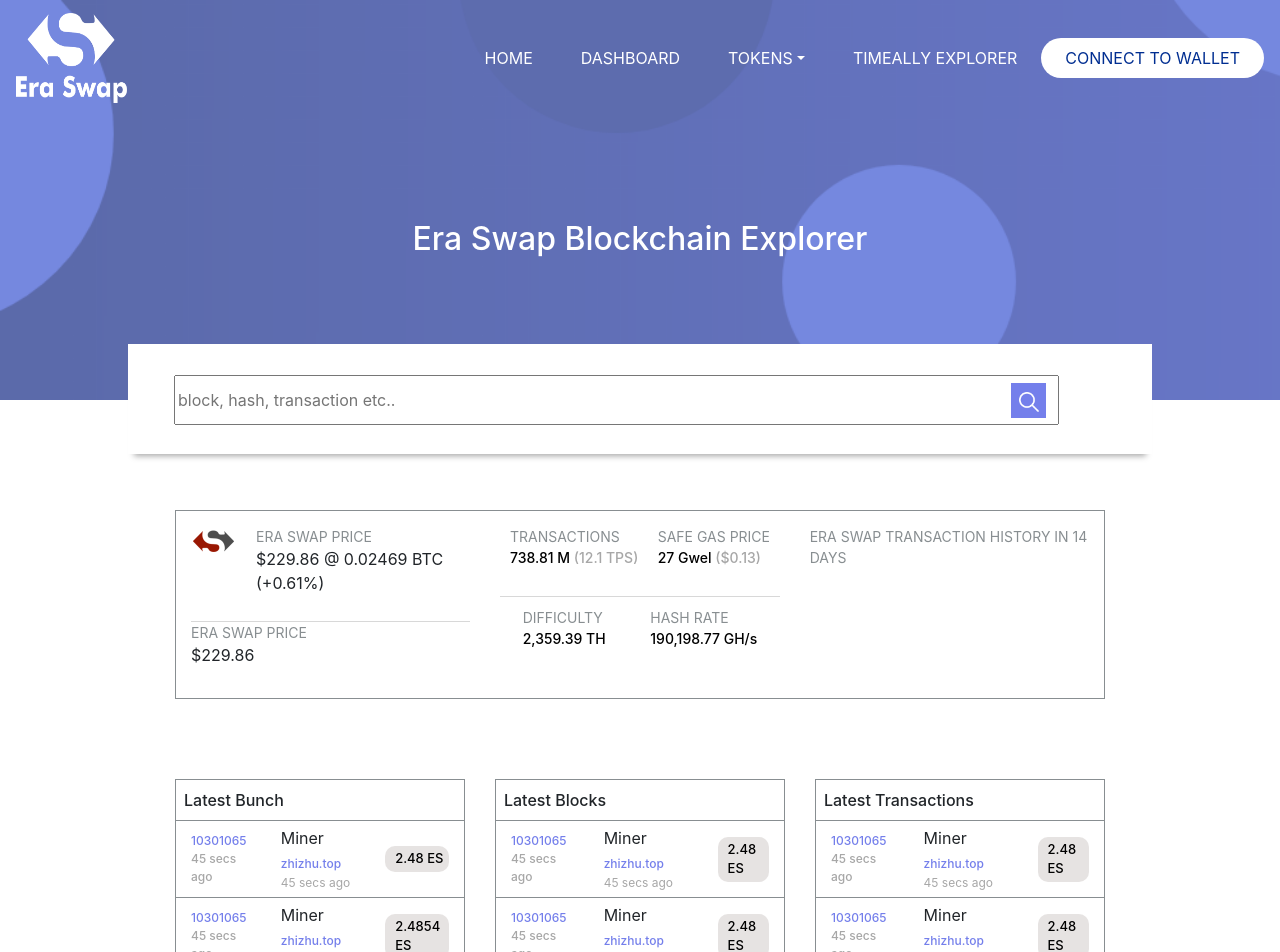
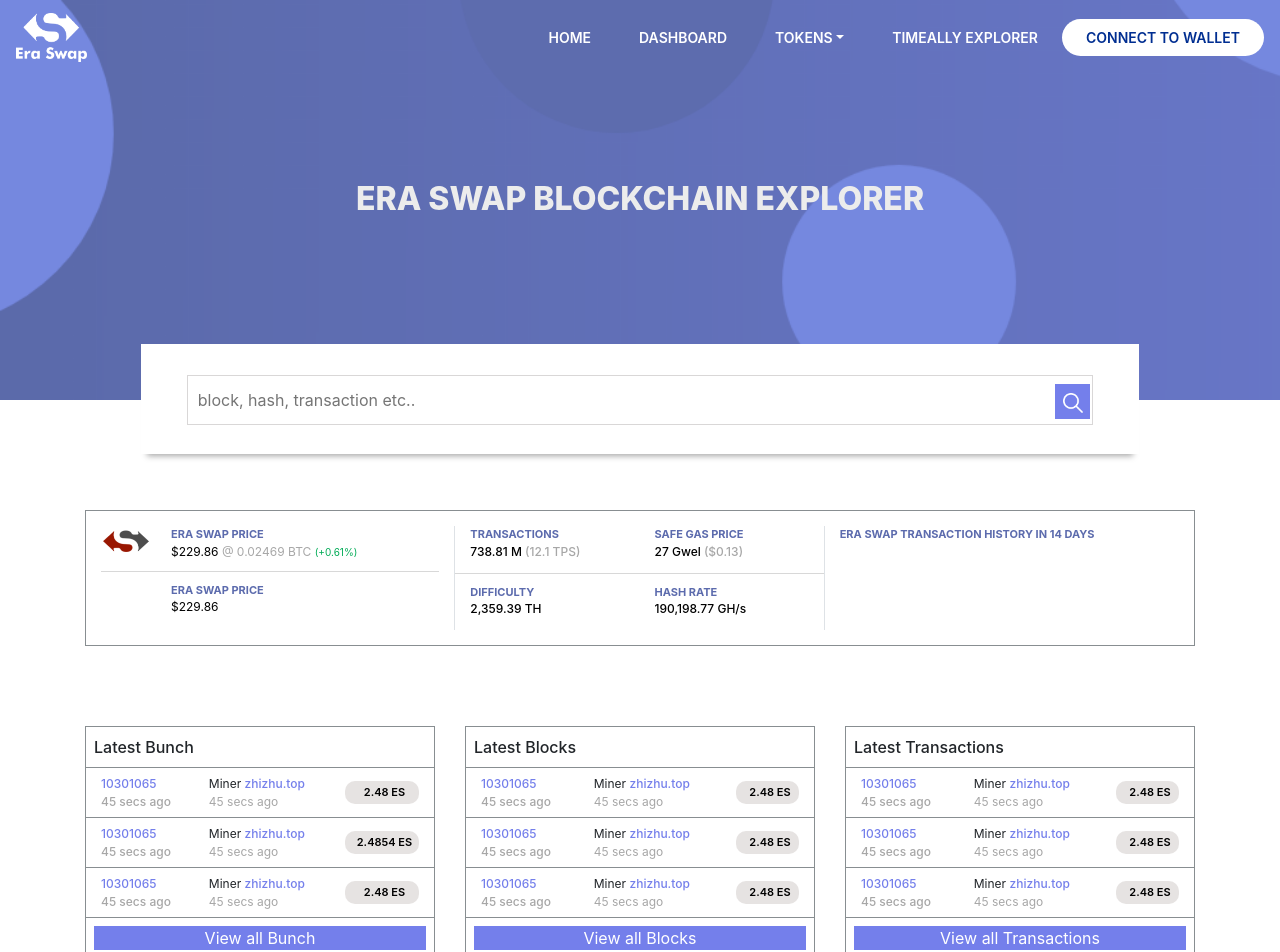
Before and after one commit to riya249/explorer-1, a React (Create React App) app: page / in a window 1280 px wide. Shown: the top 952 px of the page. Built offline with nearby package versions, Linux system fonts and the light colour scheme.

Commit message:
ui changes

```diff
--- a/src/App.css
+++ b/src/App.css
@@ -3,3 +3,86 @@
   overflow-x: hidden;
     width: 100%;
   }
+  /*Space css class
+-----------------------------------*/
+
+/*----------------
+margin space
+-----------------*/
+
+.mb0 { margin-bottom: 0px; }
+.mb5 { margin-bottom: 5px; }
+.mb10 { margin-bottom: 10px; }
+.mb20 { margin-bottom: 20px; }
+.mb30 { margin-bottom: 30px; }
+.mb40 { margin-bottom: 40px; }
+.mb60 { margin-bottom: 60px; }
+.mb80 { margin-bottom: 80px; }
+.mb100 { margin-bottom: 100px; }
+.mt0 { margin-top: 0px; }
+.mt10 { margin-top: 10px; }
+.mt20 { margin-top: 20px; }
+.mt30 { margin-top: 30px; }
+.mt40 { margin-top: 40px; }
+.mt60 { margin-top: 60px; }
+.mt80 { margin-top: 80px; }
+.mt100 { margin-top: 100px; }
+.mr0 { margin-right: 0px; }
+.mr10 { margin-right: 10px; }
+.mr20 { margin-right: 10px; }
+.ml0 { margin-left: 0px; }
+.ml10 { margin-left: 10px; }
+.ml20 { margin-left: 20px; }
+
+/*----------------
+less margin space from top
+-----------------*/
+.mt-20 { margin-top: -20px; }
+.mt-40 { margin-top: -40px; }
+.mt-60 { margin-top: -60px; }
+.mt-80 { margin-top: -80px; }
+
+/*---------------
+Padding space
+-----------------*/
+.nopadding { padding: 0px; }
+.nopr { padding-right: 0px; }
+.nopl { padding-left: 0px; }
+.pinside10 { padding: 10px; }
+.pinside20 { padding: 20px; }
+.pinside30 { padding: 30px; }
+.pinside40 { padding: 40px; }
+.pinside50 { padding: 50px; }
+.pinside60 { padding: 60px; }
+.pinside80 { padding: 80px; }
+.pinside100 { padding: 100px; }
+.pdt10 { padding-top: 10px; }
+.pdt20 { padding-top: 20px; }
+.pdt30 { padding-top: 30px; }
+.pdt40 { padding-top: 40px; }
+.pdt60 { padding-top: 60px; }
+.pdt80 { padding-top: 80px; }
+.pdb10 { padding-bottom: 10px; }
+.pdb20 { padding-bottom: 20px; }
+.pdb30 { padding-bottom: 30px; }
+.pdb40 { padding-bottom: 40px; }
+.pdb60 { padding-bottom: 60px; }
+.pdb80 { padding-bottom: 80px; }
+.pdl10 { padding-left: 10px; }
+.pdl20 { padding-left: 20px; }
+.pdl30 { padding-left: 30px; }
+.pdl40 { padding-left: 40px; }
+.pdl60 { padding-left: 60px; }
+.pdl70 { padding-left: 70px; }
+.pdl80 { padding-left: 80px; }
+.pdl120 { padding-left: 120px; }
+.pdr10 { padding-right: 10px; }
+.pdr20 { padding-right: 20px; }
+.pdr30 { padding-right: 30px; }
+.pdr40 { padding-right: 40px; }
+.pdr60 { padding-right: 60px; }
+.pdr80 { padding-right: 80px; }
+* {
+  padding: 0;
+  margin: 0;
+}
--- a/src/Components/Header/Header.scss
+++ b/src/Components/Header/Header.scss
@@ -29,3 +29,7 @@
     color: #747FEB !important;
     font-size: 20px;
 }
+
+.nav-colored{
+    background-color: red($color: #000000);
+}
--- a/src/Components/Navbar/Navbar.css
+++ b/src/Components/Navbar/Navbar.css
@@ -1,18 +1,31 @@
-.eslogo-Img{
-    width: 111px;
-    height: 90px;
+.eslogo-Img {
+  width: 71px;
+  height: auto;
 }
 .navbar-expand-lg .navbar-nav .nav-link {
   padding-right: 1.5rem;
   padding-left: 1.5rem;
+  font-size: 14px;
+  font-weight: 600;
 }
-.navbar-dark .navbar-nav .nav-link{
+.navbar-dark .navbar-nav .nav-link {
   color: #ffffff;
 }
 
-.nav-link.connect-style{
+.nav-link.connect-style {
   background-color: #ffffff;
-color: #002e91!important;
+  color: #002e91 !important;
   padding: 8px;
   border-radius: 28px;
 }
+.nav-link {
+  color: #ffffff;
+}
+@media (max-width: 992px) {
+  .flex-transc {
+    padding-top: 15px;
+  }
+  .flex-transc .era-value {
+    margin-bottom: 15px;
+  }
+}
--- a/src/Components/Navbar/Navbar.js
+++ b/src/Components/Navbar/Navbar.js
@@ -9,19 +9,31 @@
   constructor(props) {
     super(props);
     this.state = {
-
+      color: 'transparent'
     };
   }
 
+  componentDidMount(){
+    console.log('asdfasdfasdfsd')
+    window.addEventListener('scroll', this.listenScrollEvent)
+  }
+
+  listenScrollEvent = e => {
+    if (window.scrollY > 40) {
+      this.setState({color: '#747FEB'})
+    } else {
+      this.setState({color: 'transparent'})
+    }
+  }
 
   render() {
     return (
       <div>
-       <nav class="mb-1 navbar navbar-expand-lg navbar-dark info-color">
+       <nav class="mb-1 navbar navbar-expand-lg text-white fixed-top" style={{backgroundColor: this.state.color}}>
   <a class="navbar-brand" href="#"> <img className='eslogo-Img'  src={Images.path.esgreylogo} /></a>
   <button class="navbar-toggler" type="button" data-toggle="collapse" data-target="#navbarSupportedContent-4"
     aria-controls="navbarSupportedContent-4" aria-expanded="false" aria-label="Toggle navigation">
-    <span class="navbar-toggler-icon"></span>
+    <span class="navbar-toggler-icon"><i class="fa fa-bars" aria-hidden="true"></i></span>
   </button>
   <div class="collapse navbar-collapse" id="navbarSupportedContent-4">
     <ul class="navbar-nav ml-auto">
@@ -32,7 +44,7 @@
         </a>
       </li>
 
-      <li class="nav-item active">
+      <li class="nav-item ">
         <a class="nav-link" href="/BlockPage">
          DASHBOARD
           <span class="sr-only">(current)</span>
@@ -45,13 +57,13 @@
          TOKENS
          <span class="sr-only">(current)</span></a>
       </li>
-       <li class="nav-item active">
+       <li class="nav-item ">
         <a class="nav-link" href="/Explore">
          TIMEALLY EXPLORER
           <span class="sr-only">(current)</span>
         </a>
       </li>
-      <li class="nav-item active">
+      <li class="nav-item ">
         <a class="nav-link connect-style" href="/BlockPage">
         CONNECT TO WALLET
           <span class="sr-only">(current)</span>
--- a/src/Containers/HomePage/Homepage.css
+++ b/src/Containers/HomePage/Homepage.css
@@ -15,12 +15,11 @@
 }
 
 .esexplorer-Container{
-    width: 80%;
+    width: 78%;
     margin: 0 auto;
 }
 
 .es-explorer-wrapper{
-    width: 75%;
     margin: 0 auto;
 }
 
@@ -48,22 +47,27 @@
     background-color: #747FEB;
     width: 35px;
     height: 35px;
-    position: relative;
-    left: -48px;
+    position: absolute;
+    right: 48px;
+    top: 39px;
 }
 .search-Img{
     width: 20px;
     height: 20px;
 }
 .search-field{
-    width: 95%;
+    width: 100%;
     height: 50px;
+    border: 1px solid #a59f9f6b;
+    padding: 10px;
 }
 .es-main-head{
-    color: #ffffff;
+    color: #ececec;
     text-align: center;
     position: relative;
-    top: 25%;
+    top: 45%;
+    font-weight: 800;
+    text-transform: uppercase;
 }
 
 .home-search-container{
@@ -85,9 +89,22 @@
 }
 
 .era-head{
-    font-size: 14px;
-    color: #888e91;
+    font-size: 11px;
+    color: #5c6bad;
     margin-bottom: 0;
+    font-weight: 700;
+}
+.text-black{
+    font-size: 12px;
+    color: #000;
+}
+.text-green{
+    font-size: 10px;
+    color: #00ab56;
+}
+.text-gray{
+    font-size: 12px;
+    color: #a7a7a7;
 }
 
 .flex-eraswap{
@@ -122,6 +139,7 @@
     padding-top: 5px;
     padding-bottom: 5px;
     height: 50px;
+    font-size: 12px;
 }
 
 .era-view-btn{
@@ -135,11 +153,12 @@
 .era-no{
     color: #000000;
     background-color: #9b908a40;
-    font-weight: 500;
-    font-size: 13px;
+    font-weight: 600;
+    font-size: 11px;
     padding: 3px;
-    padding-left: 10px;
+    padding-left: 8px;
     border-radius: 10px;
+    text-align: center;
 }
 
 .frst-era{
@@ -187,7 +206,18 @@
     text-decoration: none;
 }
 
-@media (max-width: 768px) {
+.border-right{
+    border-right: 1px solid #eee;
+}
+.second-section-es p {
+    margin-bottom: 0rem;
+}
 
-
+@media (max-width: 992px) {
+    .flex-transc{
+        padding-top: 15px;
+     }
+     .flex-transc .era-value{
+     margin-bottom: 15px;
+    }
 }
--- a/src/Containers/HomePage/Homepage.js
+++ b/src/Containers/HomePage/Homepage.js
@@ -62,42 +62,44 @@
                     <Container>
                         <div className="second-section-es">
                             <Row>
-                                <Col sm={4}>
+                                <Col lg={4} className="border-right">
                                     <div className="flex-eraswap">
                                         <img src={Images.path.escolor} className='escolor-pic1' />
                                         <div>
                                             <p className="era-head">ERA SWAP PRICE</p>
-                                            <p>$229.86 <span>@ 0.02469 BTC</span>  <span> (+0.61%)</span></p>
+                                            <p className="text-black">$229.86 <span className="text-gray">@ 0.02469 BTC</span>  <span className="text-green"> (+0.61%)</span></p>
                                         </div>
                                     </div>
-                                    <div >
-                                        <p className="era-head">ERA SWAP PRICE</p>
-                                        <p>$229.86</p>
+                                    <div className="mt10">
+                                       <div className="pdl70">
+                                           <p className="era-head">ERA SWAP PRICE</p>
+                                           <p className="text-black">$229.86</p>
+                                       </div>
                                     </div>
                                 </Col>
-                                <Col sm={4}>
-                                    <div className="flex-transc">
-                                        <div>
+                                <Col lg={4} className="border-right">
+                                    <div className="flex-transc row">
+                                        <div  className="col-lg-6">
                                             <p className="era-head">TRANSACTIONS </p>
-                                            <p className="era-value">738.81 M <span className="era-span">(12.1 TPS)</span></p>
+                                            <p className="era-value text-black">738.81 M <span className="era-span text-gray">(12.1 TPS)</span></p>
                                         </div>
-                                        <div>
+                                        <div  className="col-lg-6">
                                             <p className="era-head">SAFE GAS PRICE</p>
-                                            <p className="era-value">27 Gwel <span className="era-span">($0.13)</span></p>
+                                            <p className="era-value text-black">27 Gwel <span className="era-span text-gray">($0.13)</span></p>
                                         </div>
                                     </div>
-                                    <div className="flex-transc border-value">
-                                        <div>
+                                    <div className="flex-transc border-value row">
+                                        <div  className="col-lg-6">
                                             <p className="era-head">DIFFICULTY</p>
-                                            <p className="era-value">2,359.39 TH</p>
+                                            <p className="era-value text-black">2,359.39 TH</p>
                                         </div>
-                                        <div >
+                                        <div  className="col-lg-6">
                                             <p className="era-head">HASH RATE</p>
-                                            <p className="era-value">190,198.77 GH/s</p>
+                                            <p className="era-value text-black">190,198.77 GH/s</p>
                                         </div>
                                     </div>
                                 </Col>
-                                <Col sm={4}>
+                                <Col lg={4}>
                                     <div>
                                         <p className="era-head">ERA SWAP TRANSACTION HISTORY IN 14 DAYS</p>
                                     </div>
@@ -108,7 +110,7 @@
 
                     <Container>
                         <Row>
-                            <Col sm={4}>
+                            <Col lg={4}>
                                 <div className="border-era">Latest Bunch </div>
                                 <table className="era-transaction">
                                     <tr>
@@ -141,7 +143,7 @@
                                 </div>
                             </Col>
 
-                            <Col sm={4}>
+                            <Col lg={4}>
                                 <div className="border-era">Latest Blocks</div>
                                 <table className="era-transaction">
                                     <tr>
@@ -177,7 +179,7 @@
                                 </div>
                             </Col>
 
-                            <Col sm={4}>
+                            <Col lg={4}>
                                 <div className="border-era">Latest Transactions</div>
                                 <table className="era-transaction">
                                     <tr>
```
Also changed, not shown: src/Components/Footer/Footer.css (+8 -6 lines), src/Components/Header/Header.js (+35 -23 lines), 1 other file (tests, documents, lock files or other folders). Lines whose indentation alone changed are shown as unchanged.
